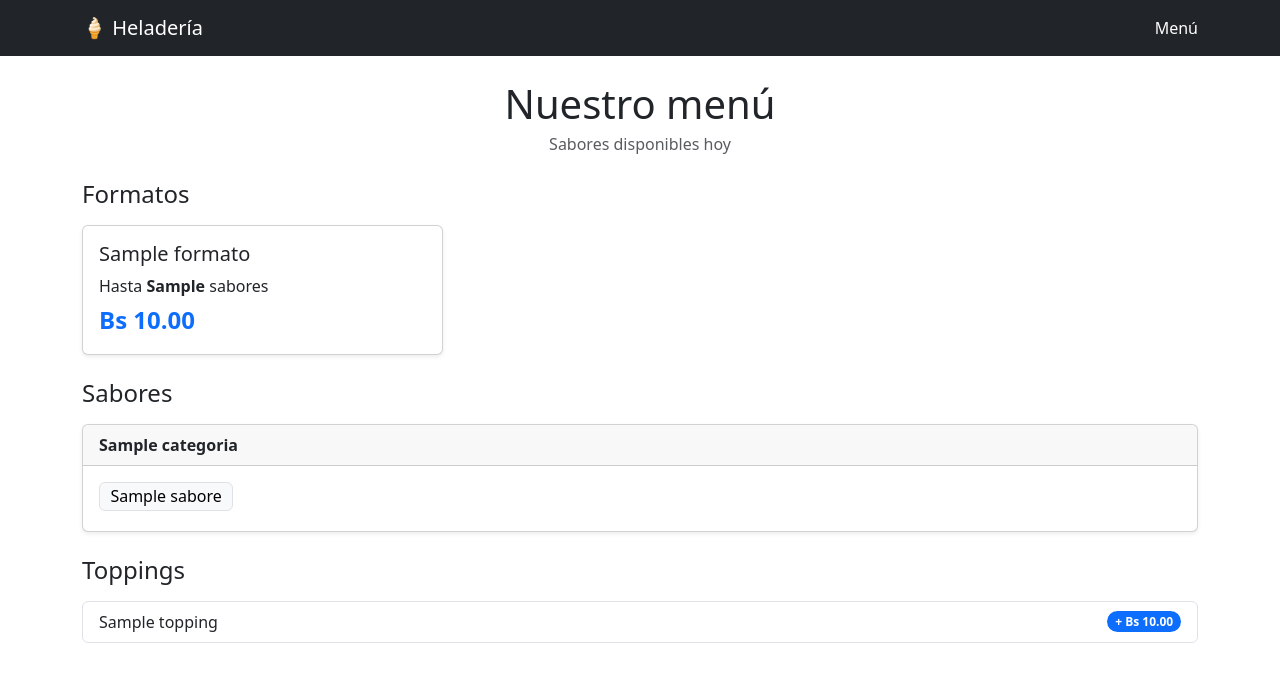
After one commit to gabriel-silva1311/PROYECTO-BD, a Flask app: page /menu in a window 1280 px wide. The commit adds this page. Shown: the top 682 px of the page. Run offline with Flask 3, Linux system fonts and the light colour scheme; a database or web service that is not in the repository returns one stand-in record (values such as "Sample title").

Commit message:
HU-02: menú para el cliente

```diff
--- a/app.py
+++ b/app.py
@@ -1,8 +1,10 @@
 from flask import Flask, render_template
-from rutas_pedido import pedido_bp
+#from rutas_pedido import pedido_bp
+from rutas_menu import menu_bp
 
 app = Flask(__name__)
-app.register_blueprint(pedido_bp)
+#app.register_blueprint(pedido_bp)
+app.register_blueprint(menu_bp)
 
 
 @app.route('/')
--- /dev/null
+++ b/rutas_menu.py
@@ -0,0 +1,39 @@
+from collections import OrderedDict
+
+from flask import Blueprint, render_template
+
+from database import dbConnection
+
+menu_bp = Blueprint("menu", __name__)
+
+
+def _activos(coleccion, orden):
+    """Devuelve solo los documentos con activo = True, ordenados."""
+    db = dbConnection()
+    if db is None:
+        return []
+    return list(db[coleccion].find({"activo": True}).sort(orden))
+
+
+def _agrupar_por_categoria(sabores):
+    """Agrupa los sabores en un diccionario {categoria: [sabores]}."""
+    grupos = OrderedDict()
+    for sabor in sabores:
+        categoria = sabor.get("categoria") or "Otros"
+        grupos.setdefault(categoria, []).append(sabor)
+    return grupos
+
+
+# HU-02: el cliente ve el menu sin entrar al panel de administracion
+@menu_bp.route("/menu")
+def menu():
+    formatos = _activos("formatos", "precio")
+    sabores = _activos("sabores", [("categoria", 1), ("nombre", 1)])
+    toppings = _activos("toppings", "nombre")
+
+    return render_template(
+        "menu.html",
+        formatos=formatos,
+        sabores_por_categoria=_agrupar_por_categoria(sabores),
+        toppings=toppings,
+    )
--- a/templates/base.html
+++ b/templates/base.html
@@ -10,6 +10,7 @@
     <nav class="navbar navbar-dark bg-dark">
         <div class="container">
             <a class="navbar-brand" href="/">🍦 Heladería</a>
+            <a class="nav-link text-white" href="/menu">Menú</a>
         </div>
     </nav>
 
--- /dev/null
+++ b/templates/menu.html
@@ -0,0 +1,57 @@
+{% extends 'base.html' %}
+
+{% block title %}Menú - Heladería{% endblock %}
+
+{% block content %}
+<h1 class="text-center mb-1">Nuestro menú</h1>
+<p class="text-center text-muted mb-4">Sabores disponibles hoy</p>
+
+<!-- Formatos -->
+<h2 class="h4 mb-3">Formatos</h2>
+<div class="row g-3 mb-4">
+    {% for f in formatos %}
+    <div class="col-12 col-sm-6 col-lg-4">
+        <div class="card h-100 shadow-sm">
+            <div class="card-body">
+                <h3 class="h5 card-title">{{ f['nombre'] }}</h3>
+                <p class="card-text mb-1">
+                    Hasta <strong>{{ f['max_sabores'] }}</strong>
+                    sabor{{ 'es' if f['max_sabores'] != 1 else '' }}
+                </p>
+                <p class="fs-4 fw-bold text-primary mb-0">Bs {{ '%.2f'|format(f['precio']) }}</p>
+            </div>
+        </div>
+    </div>
+    {% else %}
+    <p class="text-muted">No hay formatos disponibles por ahora.</p>
+    {% endfor %}
+</div>
+
+<!-- Sabores por categoria -->
+<h2 class="h4 mb-3">Sabores</h2>
+{% for categoria, lista in sabores_por_categoria.items() %}
+<div class="card shadow-sm mb-3">
+    <div class="card-header fw-bold">{{ categoria }}</div>
+    <div class="card-body">
+        {% for s in lista %}
+        <span class="badge text-bg-light border fs-6 fw-normal me-1 mb-1">{{ s['nombre'] }}</span>
+        {% endfor %}
+    </div>
+</div>
+{% else %}
+<p class="text-muted">No hay sabores disponibles por ahora.</p>
+{% endfor %}
+
+<!-- Toppings -->
+<h2 class="h4 mt-4 mb-3">Toppings</h2>
+<ul class="list-group mb-5">
+    {% for t in toppings %}
+    <li class="list-group-item d-flex justify-content-between align-items-center">
+        {{ t['nombre'] }}
+        <span class="badge text-bg-primary rounded-pill">+ Bs {{ '%.2f'|format(t['precio']) }}</span>
+    </li>
+    {% else %}
+    <li class="list-group-item text-muted">No hay toppings disponibles por ahora.</li>
+    {% endfor %}
+</ul>
+{% endblock %}
```
